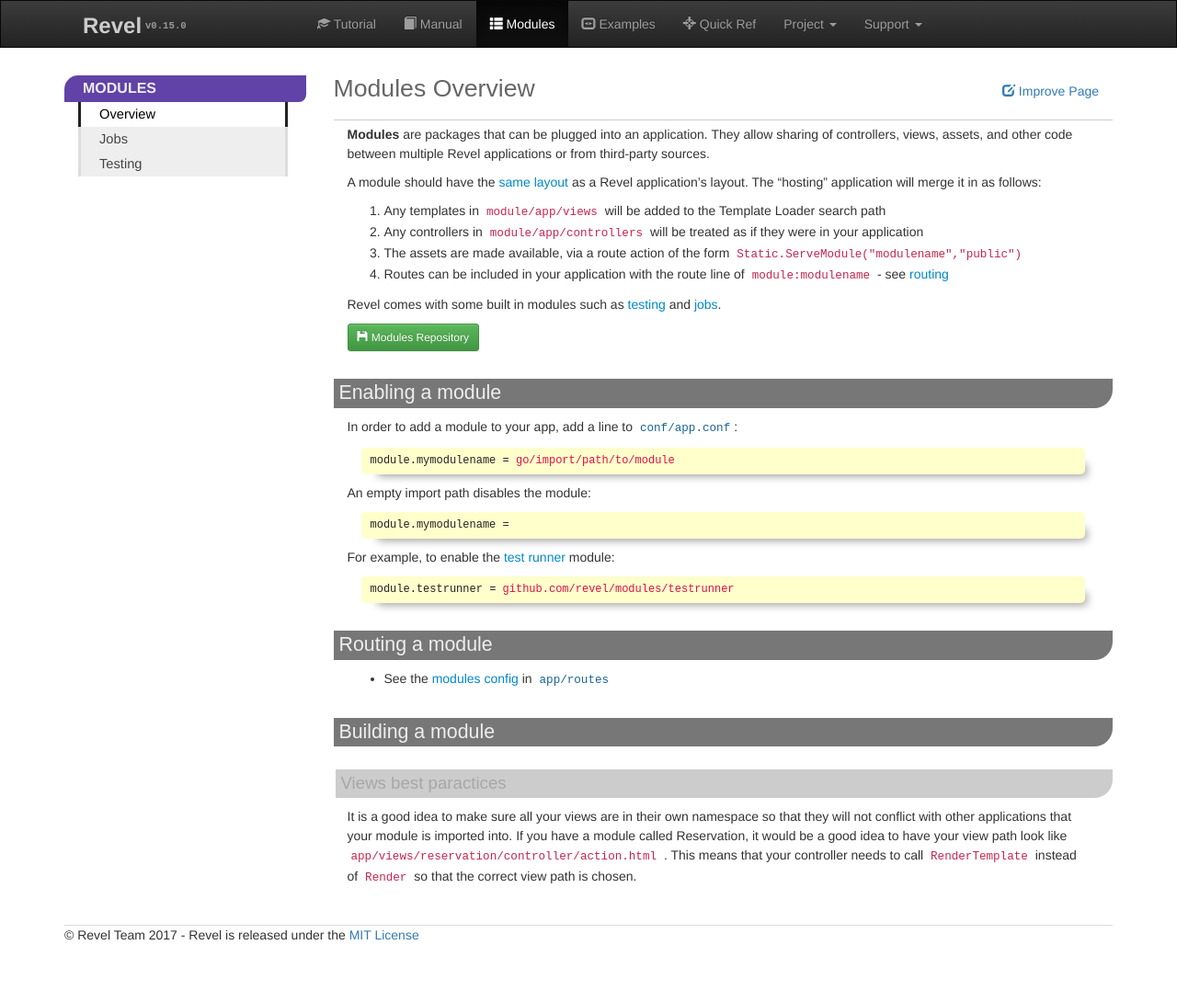
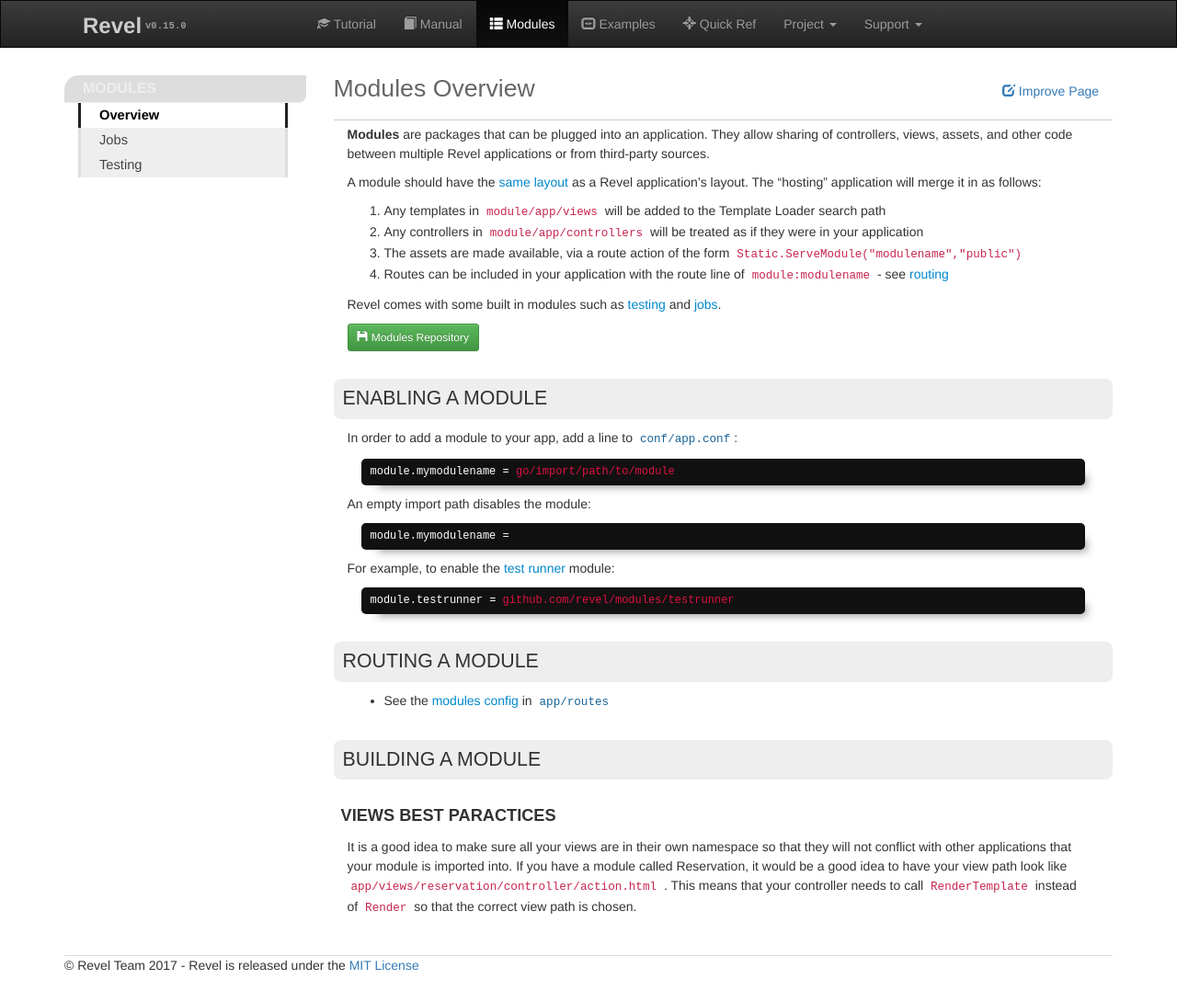
Before and after one commit to revel/revel.github.io, a Jekyll site: the page built from modules/index.md, in a window 1280 px wide. Shown: the whole page at 92% size. Built offline with Jekyll 4.4.1, drawn with Linux system fonts in a browser that asks for light colours; nearby versions of some CDN libraries; before the commit the page ends 1057 px from its top, so only the background shows below that.

Commit message:
Reduced style to be more minimalistic

```diff
--- a/css/revel.17.css
+++ b/css/revel.17.css
@@ -81,22 +81,22 @@ li.dropdown-header {
 
 .leftnav .nav li  a {
     padding: 3px 0 3px 20px;
-    color: #444444 !important;
+    color: #444 !important;
     font-size: 11pt;
-    background-color: #eeeeee;
-    border-left: 3px solid #dddddd;
-    border-right: 3px solid #dddddd;
+    background-color: #eee;
+    border-left: 3px solid #ddd;
+    border-right: 3px solid #ddd;
     margin: 0 20px 0 15px;
 }
 .leftnav .nav li  a:hover {
-    color: black !important;
-    background-color: white;
-    border-color: #999999;
+    border-left: 3px solid #ddd;
+    border-right: 3px solid #ddd;
 }
 .leftnav .nav li.active a {
   color: black !important;
   background-color: white !important;
-  border-color: #222222;
+  border-color: #222;
+  font-weight: 800;
 }
 
 /************************************************/
@@ -235,31 +235,25 @@ li.dropdown-header {
 .main h2 {
     font-family:  sans-serif !important;
     font-size: 16pt;
-    color: #eeeeee !important;
-    padding: 4px 0 4px 6px;
+    padding: 10px;
     margin-top: 30px;
     margin-bottom: 10px;
-    dborder-top: 1px solid #aaaaaa;
-    dborder-right: 20px solid #444444;
-    dborder-bottom: 1px solid #aaaaaa;
-    background-color: #777777;
-    border-bottom-right-radius: 20px;
+    background-color: #eee;
+    border-radius: 8px;
+    text-transform: uppercase;
 }
 
 
 
 .main h3 {
-    font-family:  sans-serif !important;
-    font-size: 14pt;
-    color: #4444 !important;
+    font-family: sans-serif !important;
+    font-size: 1.3em;
     padding: 4px 6px;
     margin-top: 25px;
     margin-left: 2px;
-    border-top: 1px solid #cccccc;
-    border-right: 10px solid #cccccc;
-    border-bottom: 1px solid #cccccc;
-    background-color: #cccccc;
-    border-bottom-right-radius: 20px;
+    background-color: #fff;
+    text-transform: uppercase;
+    font-weight: 800;
 }
 
 .main h4 {
@@ -291,8 +285,8 @@ li.dropdown-header {
 .highlight pre, pre {
     border: none;
     font-size: 12px;
-    color: #222222;
-    background-color: #FFFFCC;
+    color: #fff;
+    background-color: #111;
     box-shadow: 10px 10px 10px -8px rgba(158,158,158,1);
     margin: 10px 30px 10px 30px;
     border-radius: 5px;
@@ -343,7 +337,7 @@ hr {
     background-color: #427FA6 !important;
 }
 .revel-modules .leftnav .nav-header {
-    background-color: #6142A6 !important;
+    border-bottom: 1px solid #eee;
 }
 .revel-quickstart .leftnav .nav-header {
     background-color: #8F42A6 !important;
```
